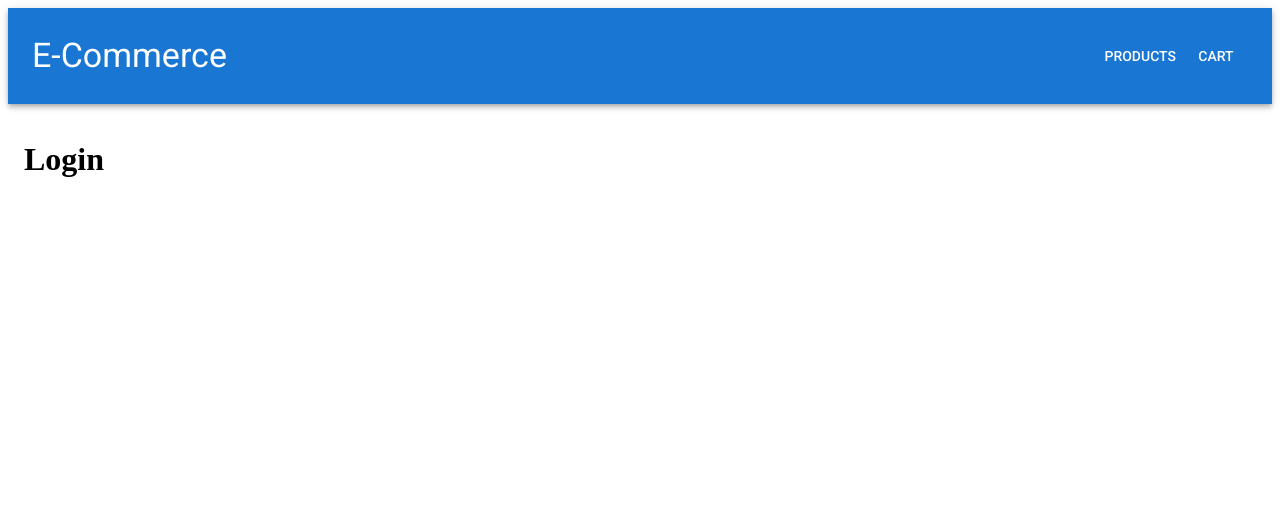
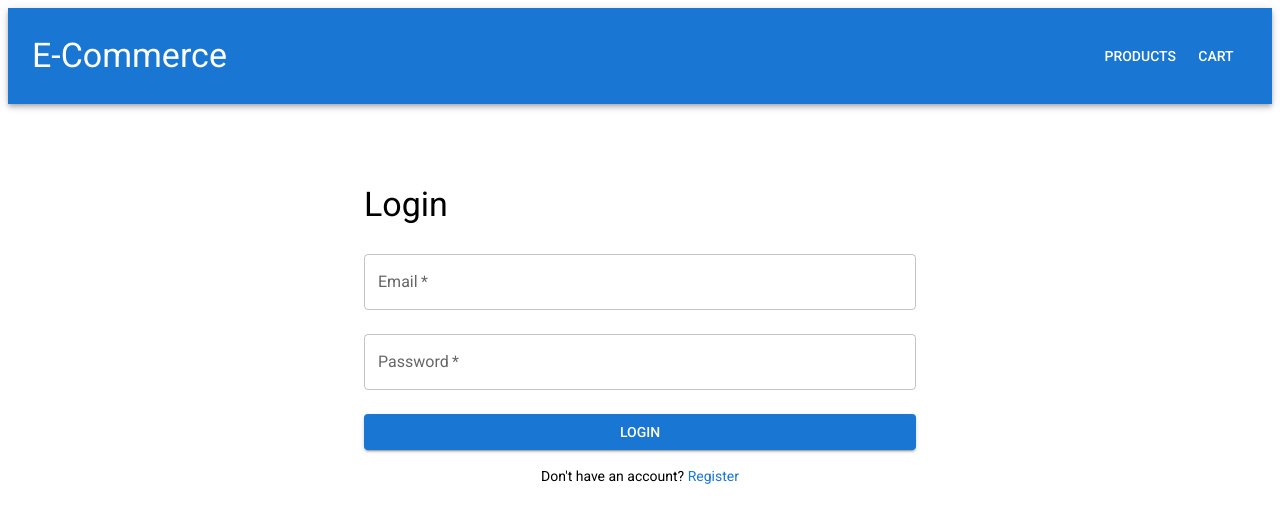
Before and after one commit to NicoGuerrero11/e-commerce, a React (Vite) app in the folder frontend/: page /login in a window 1280 px wide. Shown: the top 522 px of the page. Built offline with nearby package versions, Linux system fonts and the light colour scheme.

Commit message:
feat: pagina login creada

```diff
--- a/frontend/src/pages/Login.jsx
+++ b/frontend/src/pages/Login.jsx
@@ -1,10 +1,68 @@
-import React from 'react';
+import {useState} from 'react';
+import {TextField, Button, Container, Typography, Box, Snackbar, Alert, Link as MuiLink} from '@mui/material';
+import {Link as RouterLink, useNavigate} from 'react-router-dom';
+import axios from 'axios';
 
 function Login() {
+    const [email, setEmail] = useState('');
+    const [password, setPassword] = useState('');
+    const [error, setError] = useState('');
+    const navigate = useNavigate();
+
+    const handleSubmit = async (e) => {
+        e.preventDefault();
+        try {
+            const res = await axios.post('http://localhost:3000/api/auth/login', {
+                email,
+                password
+            });
+            const token = res.data.token;
+            localStorage.setItem('token', token);
+            navigate('/products');
+        }catch(err){
+            setError(err.response?.data?.message || 'Login failed');
+        }
+    };
     return (
-        <div>
-            <h1>Login</h1>
-        </div>
+        <Container maxWidth="sm">
+            <Box sx={{mt: 8}}>
+                <Typography variant="h4" gutterBottom>Login</Typography>
+                <form onSubmit={handleSubmit}>
+                    <TextField
+                        fullWidth
+                        margin="normal"
+                        label="Email"
+                        type="email"
+                        value={email}
+                        onChange={(e) => setEmail(e.target.value)}
+                        required
+                    />
+                    <TextField
+                        fullWidth
+                        margin="normal"
+                        label="Password"
+                        type="password"
+                        value={password}
+                        onChange={(e) => setPassword(e.target.value)}
+                        required
+                    />
+                    <Button type="submit" fullWidth variant="contained" color="primary" sx={{mt: 2}}>
+                        Login
+                    </Button>
+                    <Typography variant="body2" align="center" sx={{mt: 2}}>
+                        Don't have an account?{''}
+                        <MuiLink component={RouterLink} to="/register" underline='hover' color='primary'> Register</MuiLink>
+                    </Typography>
+                </form>
+                {error && (
+                    <Snackbar open={!!error} autoHideDuration={6000} onClose={() => setError('')}>
+                        <Alert onClose={() => setError('')} severity="error" sx={{width: '100%'}}>
+                            {error}
+                        </Alert>
+                    </Snackbar>
+                )}
+            </Box>
+        </Container>
     );
 }
 
```
